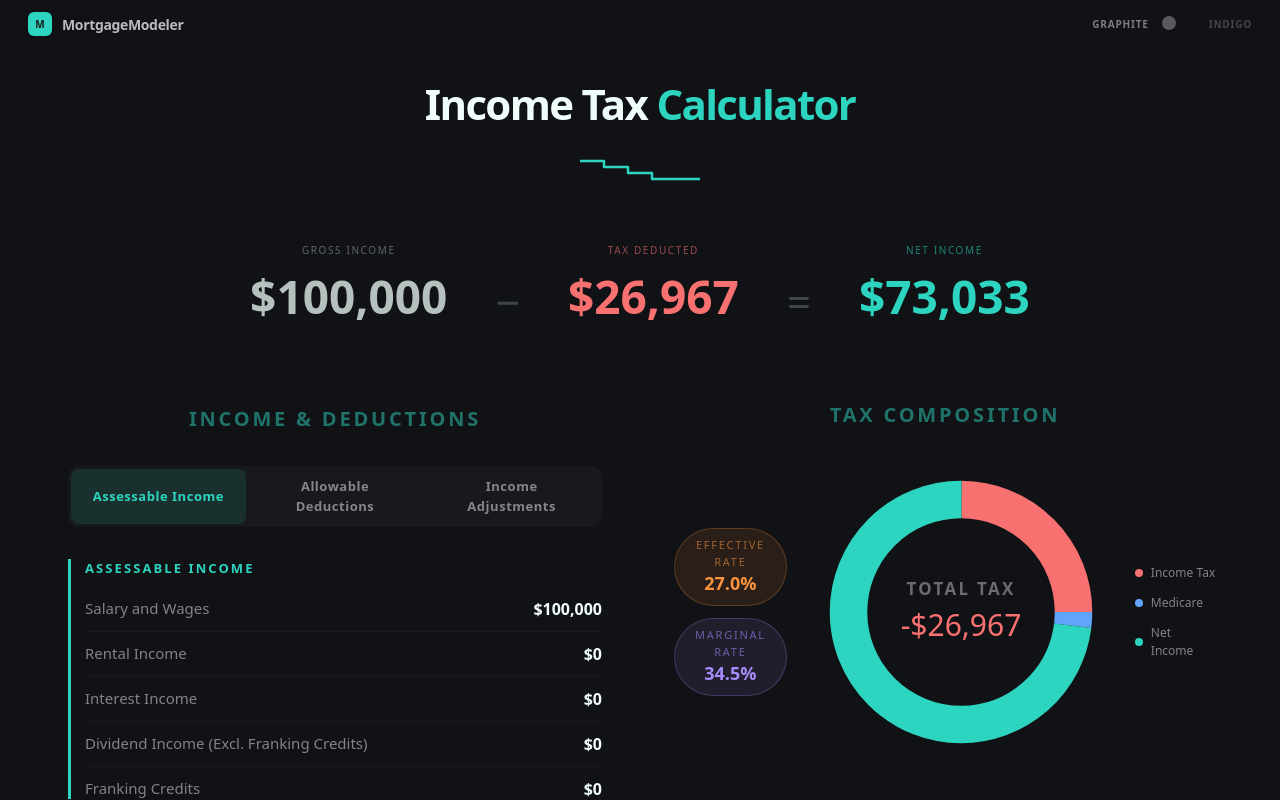
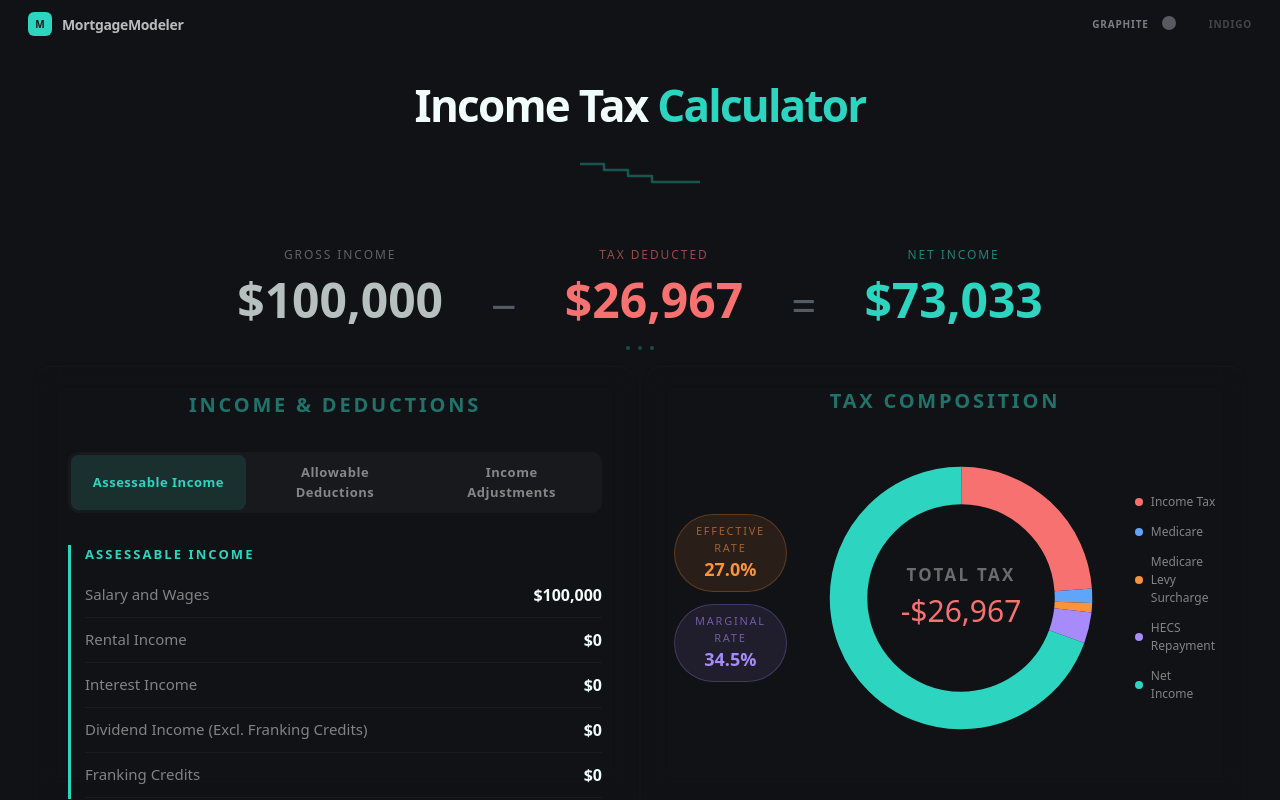
Before and after one commit to jordanlbf/MortgageModeler, a Next.js app in the folder frontend/: page /tax in a window 1280 px wide. Built offline with nearby package versions, Linux system fonts and the light colour scheme.

Commit message:
style(tax): refine KPI strip sizing, add staircase divider and dot separator

```diff
--- a/frontend/src/components/tax/TaxBreakdown.tsx
+++ b/frontend/src/components/tax/TaxBreakdown.tsx
@@ -16,8 +16,8 @@ const DONUT_SEGMENTS = [
 const DUMMY: Record<string, number> = {
   income_tax: 24_967,
   medicare_levy: 2_000,
-  medicare_levy_surcharge: 0,
-  hecs_repayment: 0,
+  medicare_levy_surcharge: 1_200,
+  hecs_repayment: 4_000,
 };
 
 const CARD_STYLE = { borderTopWidth: 3, borderTopColor: t.accentBorder, background: t.bg.cardElevated };
--- a/frontend/src/components/tax/TaxView.tsx
+++ b/frontend/src/components/tax/TaxView.tsx
@@ -24,7 +24,7 @@ function ProgressiveStepsDivider() {
       <svg width="120" height="24" viewBox="0 0 120 24" fill="none">
         <polyline
           points="0,2 24,2 24,8 48,8 48,14 72,14 72,20 120,20"
-          stroke="var(--color-accent)"
+          stroke={mix("var(--color-accent)", 35)}
           strokeWidth="2.5"
           strokeLinecap="round"
           strokeLinejoin="round"
@@ -45,45 +45,45 @@ interface KpiHeroStripProps {
 
 function KpiHeroStrip({ gross, totalTax, netIncome }: KpiHeroStripProps) {
   return (
-    <div className="mb-1 flex items-start justify-center gap-12 py-7">
+    <div className="flex items-start justify-center gap-12 py-7 pb-2">
         {/* Gross Income */}
         <div className="text-center">
           <div className="mb-[10px] flex h-5 items-start justify-center">
-            <span className="text-[10px] font-medium uppercase tracking-[0.16em]" style={{ color: mix("var(--color-foreground)", 35) }}>
+            <span className="text-[12px] font-medium uppercase tracking-[0.16em]" style={{ color: mix("var(--color-foreground)", 35) }}>
               Gross Income
             </span>
           </div>
-          <div className="text-[46px] font-semibold tabular-nums leading-none" style={{ color: mix("var(--color-foreground)", 74) }}>
+          <div className="text-[48px] font-semibold tabular-nums leading-none" style={{ color: mix("var(--color-foreground)", 74) }}>
             {formatCurrencyShort(gross)}
           </div>
         </div>
 
         {/* Minus */}
-        <span className="text-[42px] font-light" style={{ color: "rgba(148,163,184,0.35)", marginTop: 26 }}>&minus;</span>
+        <span className="text-[44px] font-normal" style={{ color: "rgba(148,163,184,0.50)", marginTop: 26 }}>&minus;</span>
 
         {/* Tax Deducted */}
         <div className="text-center">
           <div className="mb-[10px] flex h-5 items-start justify-center">
-            <span className="text-[10px] font-medium uppercase tracking-[0.16em]" style={{ color: mix("#f87171", 58) }}>
+            <span className="text-[12px] font-medium uppercase tracking-[0.16em]" style={{ color: mix("#f87171", 58) }}>
               Tax Deducted
             </span>
           </div>
-          <div className="text-[46px] font-semibold tabular-nums leading-none" style={{ color: "#f87171" }}>
+          <div className="text-[48px] font-semibold tabular-nums leading-none" style={{ color: "#f87171" }}>
             {formatCurrencyShort(totalTax)}
           </div>
         </div>
 
         {/* Equals */}
-        <span className="text-[42px] font-light" style={{ color: "rgba(148,163,184,0.35)", marginTop: 26 }}>=</span>
+        <span className="text-[44px] font-normal" style={{ color: "rgba(148,163,184,0.50)", marginTop: 26 }}>=</span>
 
         {/* Net Income */}
         <div className="text-center">
           <div className="mb-[10px] flex h-5 items-start justify-center">
-            <span className="text-[10px] font-medium uppercase tracking-[0.16em]" style={{ color: mix("var(--color-accent)", 58) }}>
+            <span className="text-[12px] font-medium uppercase tracking-[0.16em]" style={{ color: mix("var(--color-accent)", 58) }}>
               Net Income
             </span>
           </div>
-          <div className="text-[46px] font-semibold tabular-nums leading-none" style={{ color: "var(--color-accent)" }}>
+          <div className="text-[48px] font-semibold tabular-nums leading-none" style={{ color: "var(--color-accent)" }}>
             {formatCurrencyShort(netIncome)}
           </div>
         </div>
@@ -105,7 +105,7 @@ export default function TaxView() {
 
       <div className="flex flex-col px-9 py-6 overflow-hidden" style={{ height: "calc(100vh - 49px)" }}>
         <div className="mb-6 flex flex-col items-center gap-1">
-          <h1 className="text-[42px] font-semibold tracking-[-0.04em] text-foreground">
+          <h1 className="text-[44px] font-semibold tracking-[-0.04em] text-foreground">
             Income Tax <span style={{ color: "var(--color-accent)" }}>Calculator</span>
           </h1>
         </div>
@@ -119,10 +119,15 @@ export default function TaxView() {
             netIncome={DUMMY.net_income}
           />
 
-          <div
-            className="mx-auto mb-4 h-px w-2/3"
-            style={{ background: `linear-gradient(to right, transparent, ${mix("var(--color-accent)", 30)}, transparent)` }}
-          />
+          <div className="mb-4 flex items-center justify-center gap-2">
+            {[1, 2, 3].map((i) => (
+              <div
+                key={i}
+                className="h-1 w-1 rounded-full"
+                style={{ background: mix("var(--color-accent)", 30) }}
+              />
+            ))}
+          </div>
 
           <div className="grid gap-3" style={{ gridTemplateColumns: "1fr 1fr" }}>
             {/* ── LEFT COLUMN ── */}
```
